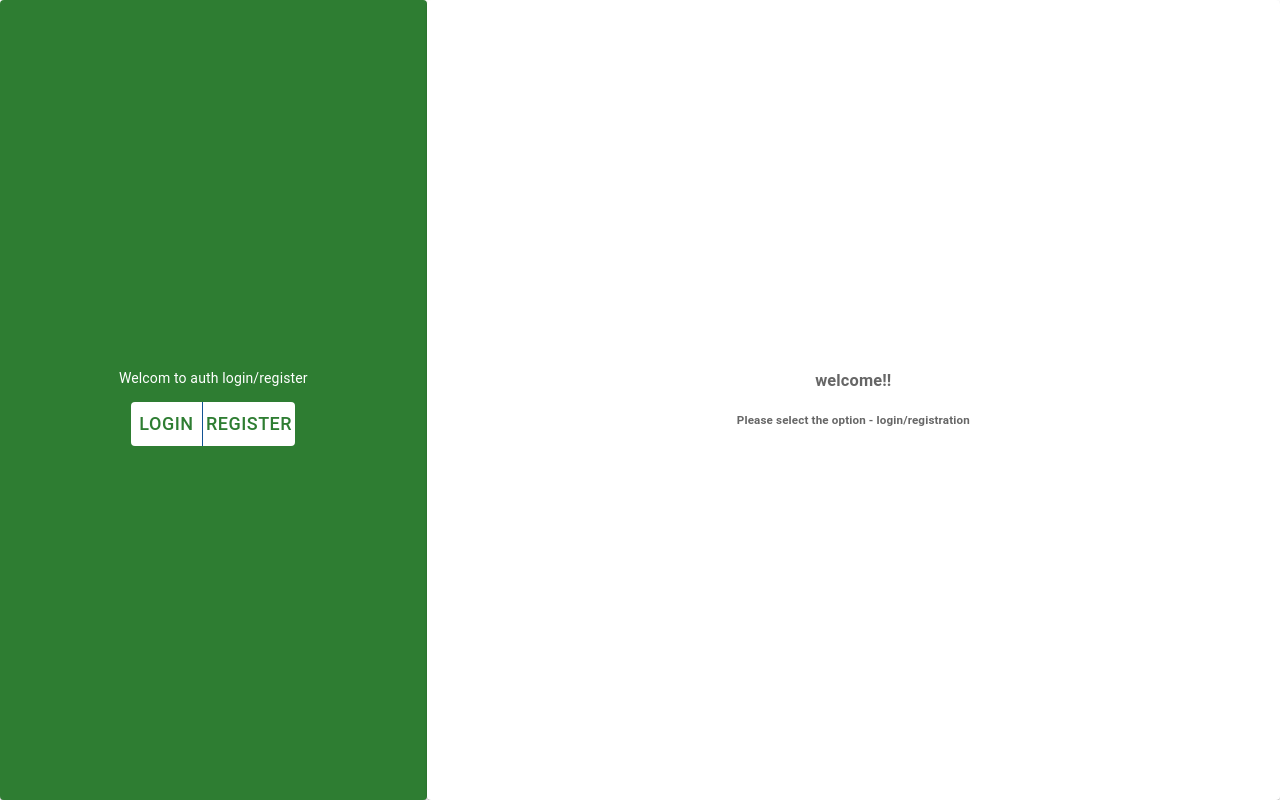
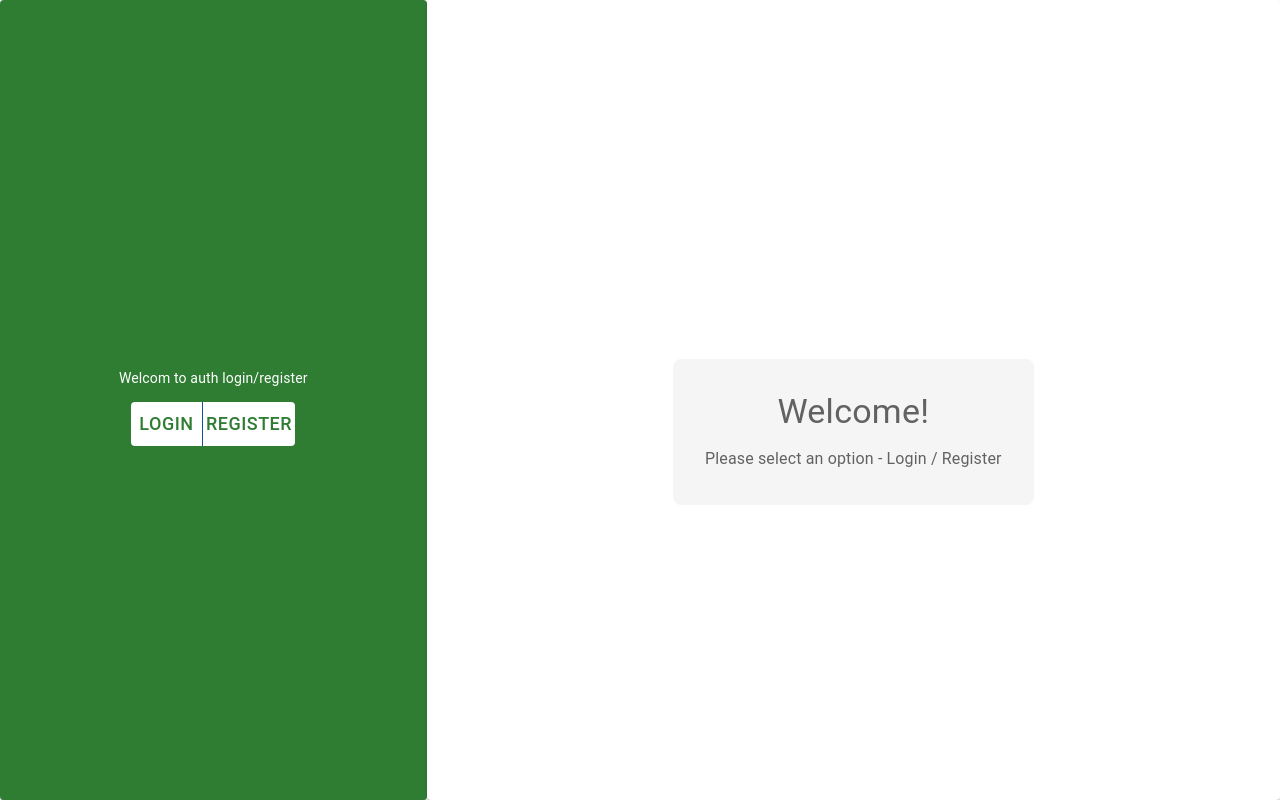
Before and after one commit to helloWorld-2307/MyApp, a React (Vite) app: page / in a window 1280 px wide. Built offline with nearby package versions, Linux system fonts and the light colour scheme.

Commit message:
welcome text change

```diff
--- a/src/Welcome.tsx
+++ b/src/Welcome.tsx
@@ -1,9 +1,25 @@
-export default function Welcome()
-{
-    return(
-        <div>
-            <h3>welcome!!</h3>
-            <h5>Please select the option - login/registration</h5>
-        </div>
-    )
+import React from "react";
+import { Box, Typography } from "@mui/material";
+
+export default function Welcome() {
+    return (
+        <Box
+            sx={{
+                textAlign: "center",
+                mt: 8,
+                p: 4,
+                maxWidth: 400,
+                mx: "auto",
+                borderRadius: 2,
+                backgroundColor: "#f5f5f5"
+            }}
+        >
+            <Typography variant="h4" gutterBottom>
+                Welcome!
+            </Typography>
+            <Typography variant="subtitle1">
+                Please select an option - Login / Register
+            </Typography>
+        </Box>
+    );
 }
--- a/src/main.tsx
+++ b/src/main.tsx
@@ -1,10 +1,11 @@
 import React from "react";
-import ReactDOM from "react-dom/client";
+// import ReactDOM from "react-dom/client";
 import { Provider } from "react-redux";
 import { store } from "./app/store";
 import App from "./App";
 import { ThemeProvider, createTheme } from "@mui/material/styles";
 import CssBaseline from "@mui/material/CssBaseline";
+import { createRoot } from 'react-dom/client'
 
 const theme = createTheme({
   palette: {
@@ -14,7 +15,7 @@ const theme = createTheme({
   },
 });
 
-ReactDOM.createRoot(document.getElementById("root") as HTMLElement).render(
+createRoot(document.getElementById("root") as HTMLElement).render(
   <React.StrictMode>
     <ThemeProvider theme={theme}>
       <Provider store={store}>
```
